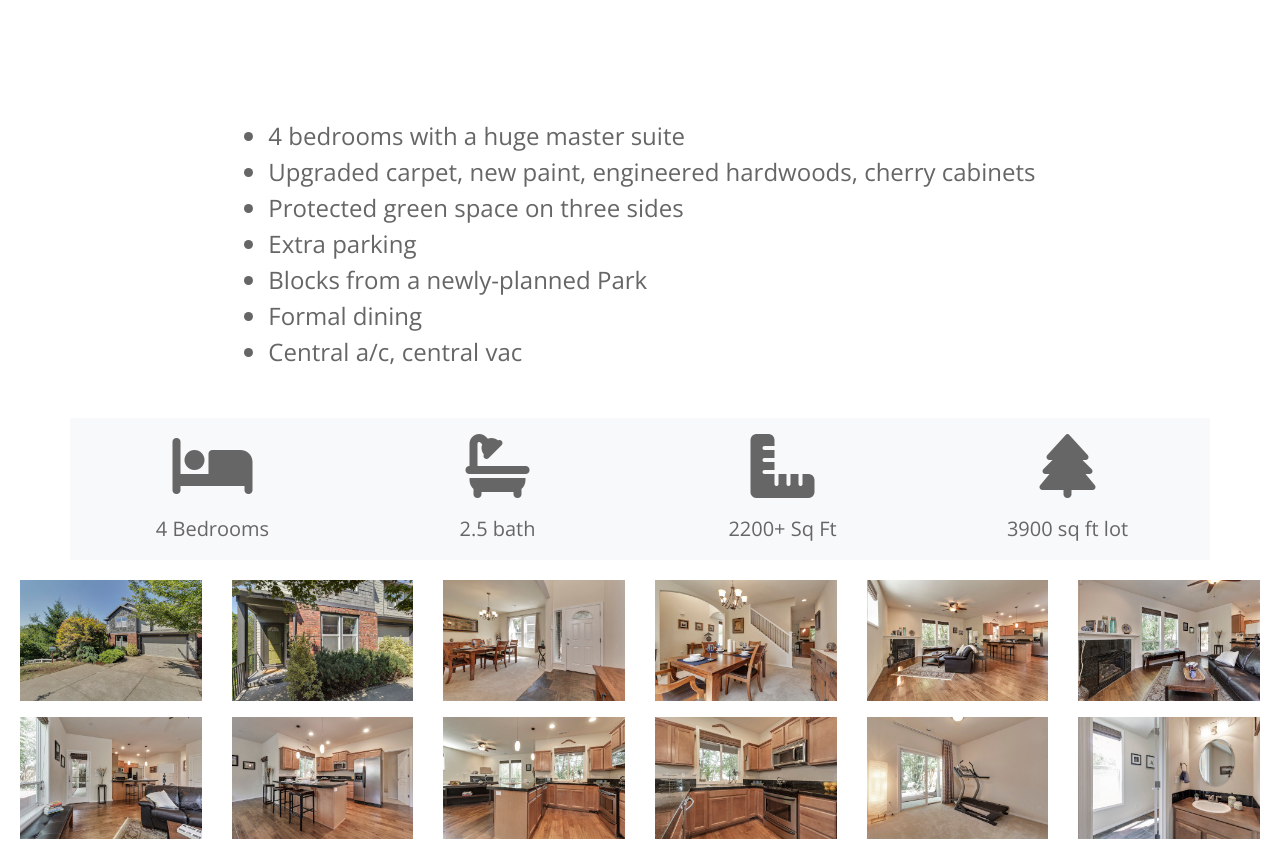
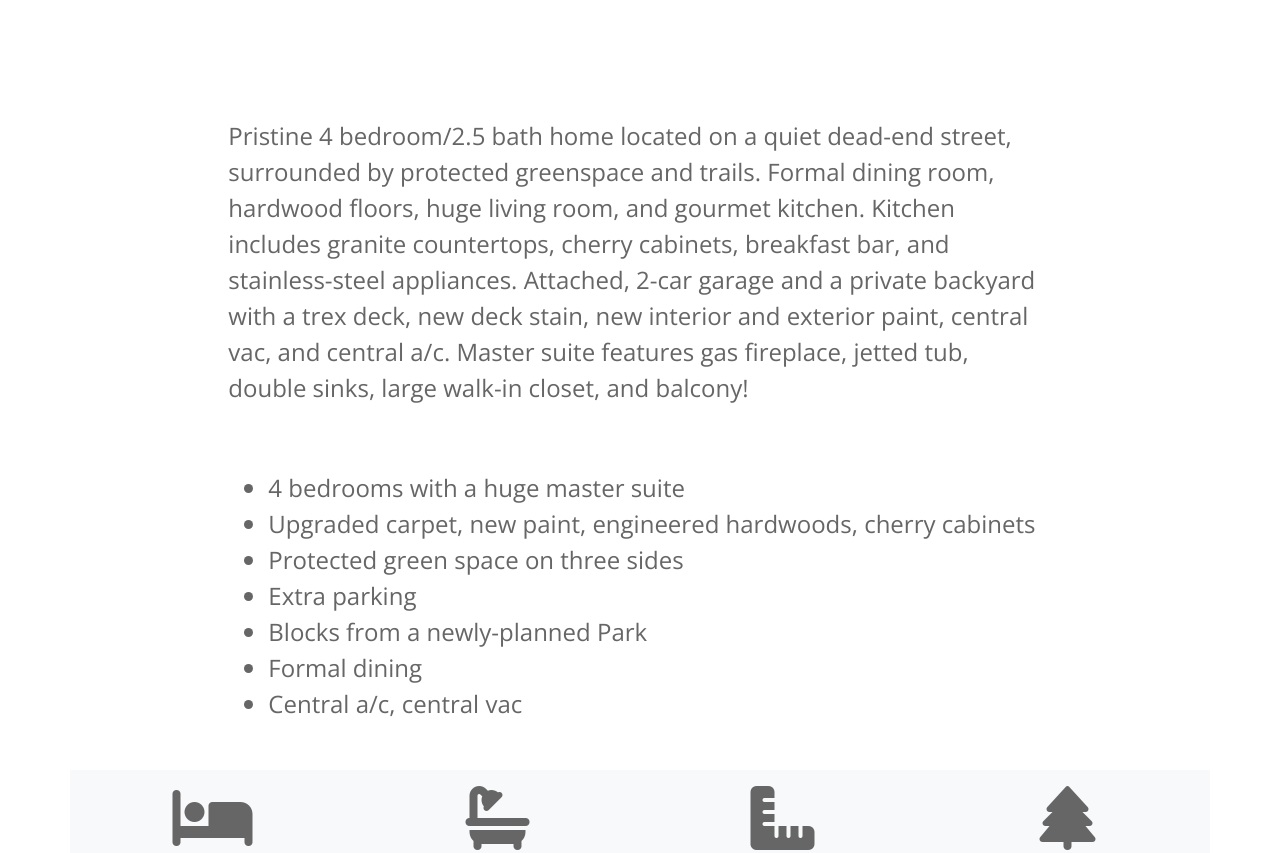
Before and after one commit to danmartin/19029yorkstreet, a React (Create React App) app: page / in a window 1280 px wide. Shown: the part 928-1781 px from the top of the page. Built offline with nearby package versions, Linux system fonts and the light colour scheme.

Commit message:
Ammenity data abstraction

```diff
--- a/src/App.js
+++ b/src/App.js
@@ -18,9 +18,19 @@ const config_data = {
     lot_size: "3900",
     mls: "19448021",
     built_in: "2005",
-    blurb: ""
+    blurb: "Pristine 4 bedroom/2.5 bath home located on a quiet dead-end street, surrounded by protected greenspace and trails. Formal dining room, hardwood floors, huge living room, and gourmet kitchen. Kitchen includes granite countertops, cherry cabinets, breakfast bar, and stainless-steel appliances. Attached, 2-car garage and a private backyard with a trex deck, new deck stain, new interior and exterior paint, central vac, and central a/c. Master suite features gas fireplace, jetted tub, double sinks, large walk-in closet, and balcony!",
+    ammenities: [
+      {item:"4 bedrooms with a huge master suite"},
+      {item:"Upgraded carpet, new paint, engineered hardwoods, cherry cabinets"},
+      {item:"Protected green space on three sides"},
+      {item:"Extra parking"},
+      {item:"Blocks from a newly-planned Park"},
+      {item:"Formal dining"},
+      {item:"Central a/c, central vac"}
+    ]
   }
 };
+
 function App() {
   return (
     <div className="App">
@@ -48,15 +58,11 @@ function App() {
 
       <div className="position-relative overflow-hidden text-center">
         <div className="col-md-8 mx-auto my-5 blurb">
-          {/* <p className="display-5">4 bedrooms (with an amazing master suite), green space surrounding, 2 fireplaces, extra parking, and upgrades throughout.</p> */}
+          <p className="pb-5">{config_data.property.blurb}</p>
           <ul>
-            <li>4 bedrooms with a huge master suite</li>
-            <li>Upgraded carpet, new paint, engineered hardwoods, cherry cabinets</li>
-            <li>Protected green space on three sides</li>
-            <li>Extra parking</li>
-            <li>Blocks from a newly-planned Park</li>
-            <li>Formal dining</li>
-            <li>Central a/c, central vac</li>
+            { config_data.property.ammenities.map(({item}) =>
+                <li>{item}</li>
+            ) }
           </ul>
         </div>
       </div>
```
